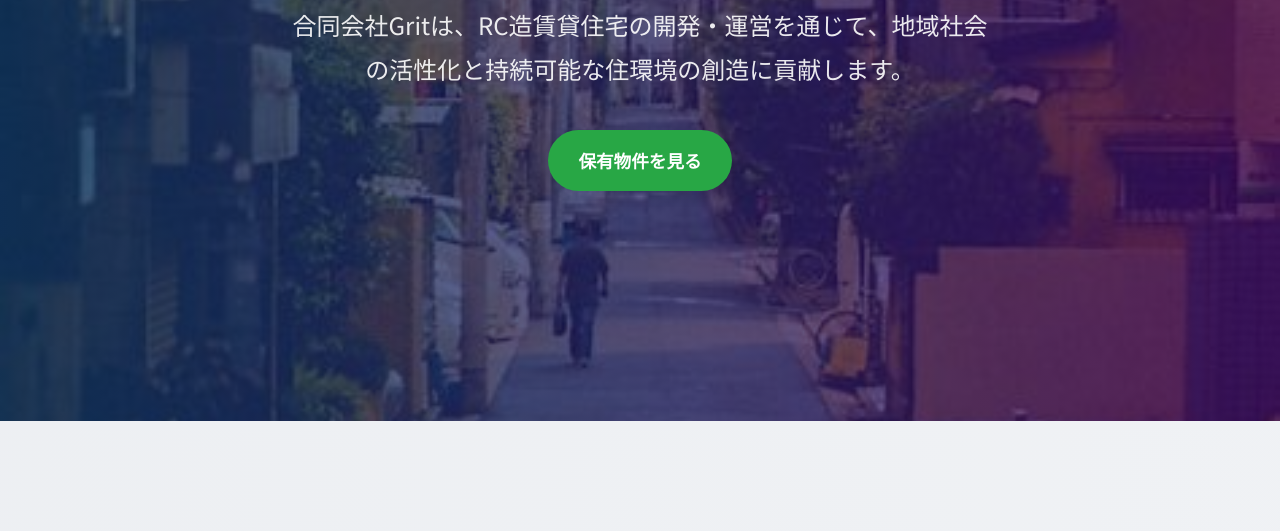
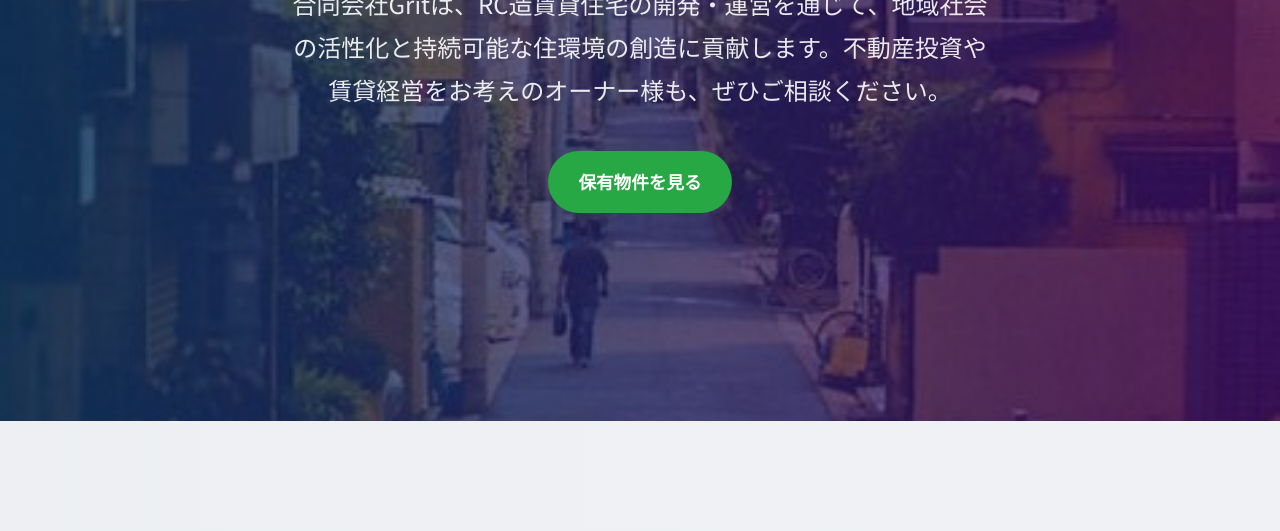
Before and after one commit to GritGK/Official, a plain HTML site: page index.html in a window 1280 px wide. Shown: the part 569-1100 px from the top of the page. Drawn offline with Linux system fonts and the light colour scheme.

Commit message:
"UpdateIndexContent"

```diff
--- a/index.html
+++ b/index.html
@@ -351,7 +351,7 @@
     <section class="hero">
         <div class="hero-content">
             <h1>土地の力を育み、まちに息づく住まいを未来へ。</h1>
-            <p>合同会社Gritは、RC造賃貸住宅の開発・運営を通じて、地域社会の活性化と持続可能な住環境の創造に貢献します。</p>
+            <p>合同会社Gritは、RC造賃貸住宅の開発・運営を通じて、地域社会の活性化と持続可能な住環境の創造に貢献します。不動産投資や賃貸経営をお考えのオーナー様も、ぜひご相談ください。</p>
             <a href="properties.html" class="btn">保有物件を見る</a>
         </div>
     </section>
```
